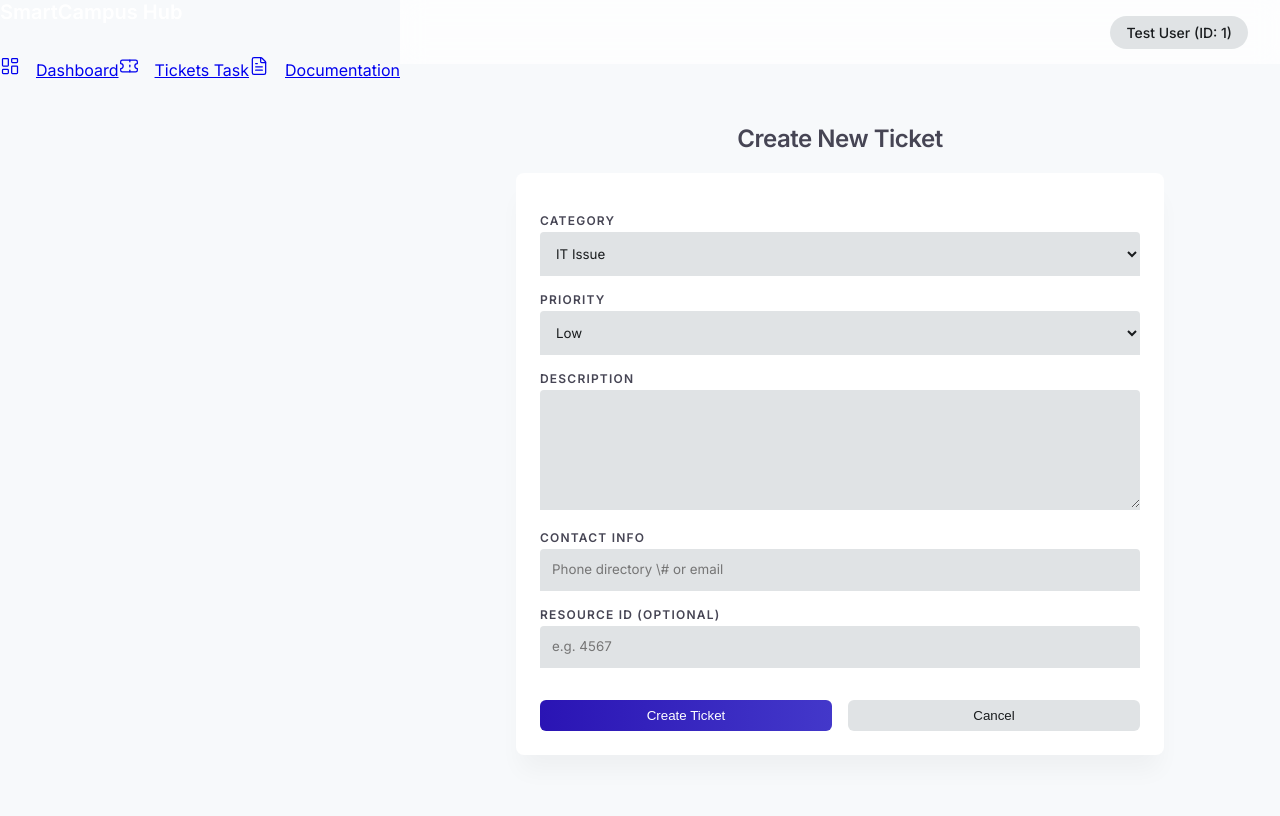
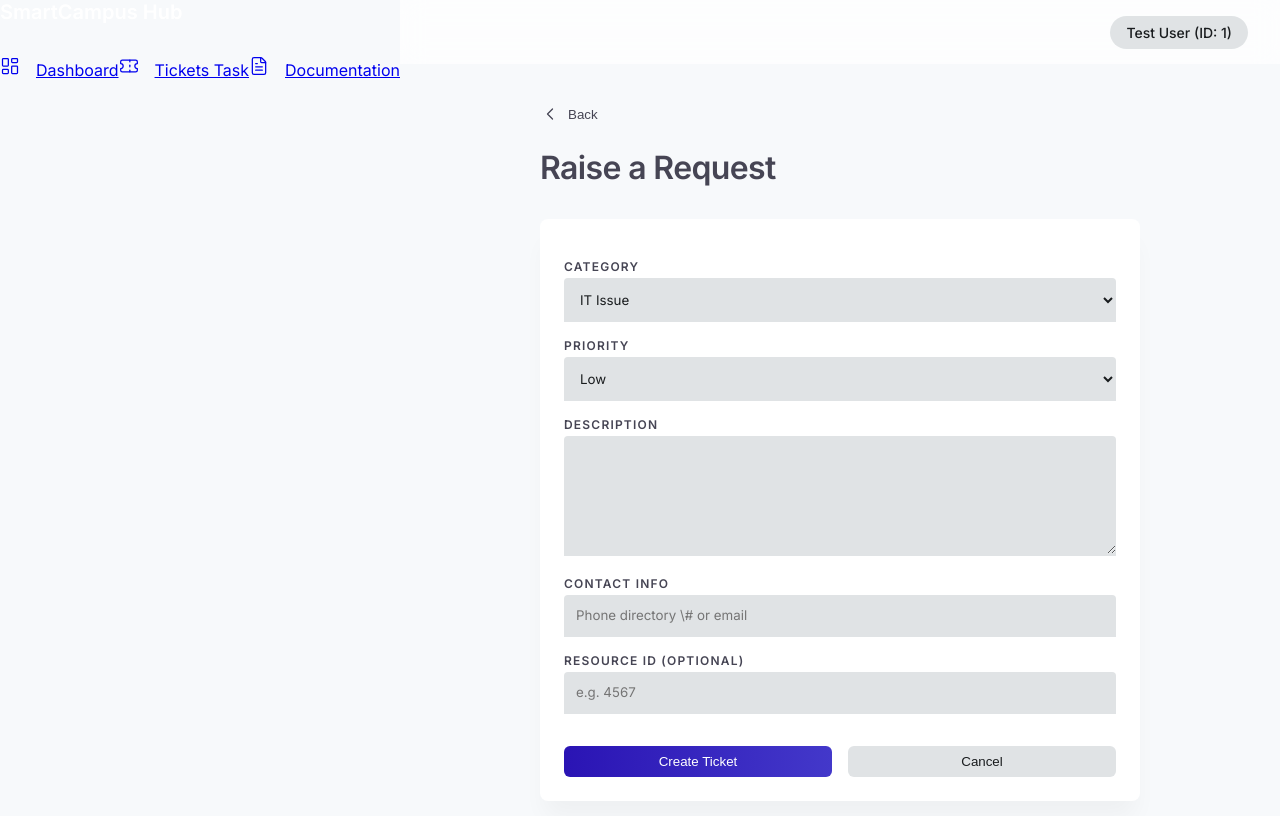
Before and after one commit to Dilshan118/it3030-paf-2026-smart-campus-4outliers, a React app in the folder smart-campus-operation-hub/frontend/: page /tickets/new in a window 1280 px wide. Shown: the top 816 px of the page. Built offline with nearby package versions, Linux system fonts and the light colour scheme; no server answers; the HTML template or start-up script is replaced by a standard one.

Commit message:
style(page): align ticket creation page with editorial layout rules

```diff
--- a/smart-campus-operation-hub/frontend/src/pages/tickets/TicketCreatePage.jsx
+++ b/smart-campus-operation-hub/frontend/src/pages/tickets/TicketCreatePage.jsx
@@ -2,6 +2,7 @@ import React, { useState } from 'react';
 import { useNavigate } from 'react-router-dom';
 import { createTicket } from '../../api/ticketApi';
 import TicketForm from '../../components/tickets/TicketForm';
+import { ChevronLeft } from 'lucide-react';
 
 export default function TicketCreatePage() {
   const navigate = useNavigate();
@@ -17,9 +18,19 @@ export default function TicketCreatePage() {
   };
 
   return (
-    <div style={{ maxWidth: '800px', margin: '0 auto', padding: '20px' }}>
-      <h2 style={{ textAlign: 'center', marginBottom: '20px' }}>Create New Ticket</h2>
-      {error && <div style={{ color: 'white', backgroundColor: 'red', padding: '10px', marginBottom: '20px', borderRadius: '4px' }}>Error: {error}</div>}
+    <div style={{ maxWidth: '600px', margin: '0 auto' }}>
+      <button
+        onClick={() => navigate(-1)}
+        style={{ background: 'none', border: 'none', color: 'var(--on-surface-variant)', display: 'flex', alignItems: 'center', gap: '8px', cursor: 'pointer', padding: 0, marginBottom: '24px', fontWeight: 500 }}
+      >
+        <ChevronLeft size={20} strokeWidth={1.5} />
+        Back
+      </button>
+
+      <h1 style={{ marginBottom: '32px' }}>Raise a Request</h1>
+
+      {error && <div className="card" style={{ color: '#be123c', backgroundColor: '#fee2e2' }}>{error}</div>}
+
       <TicketForm onSubmit={handleSubmit} onCancel={() => navigate('/tickets')} />
     </div>
   );
```
